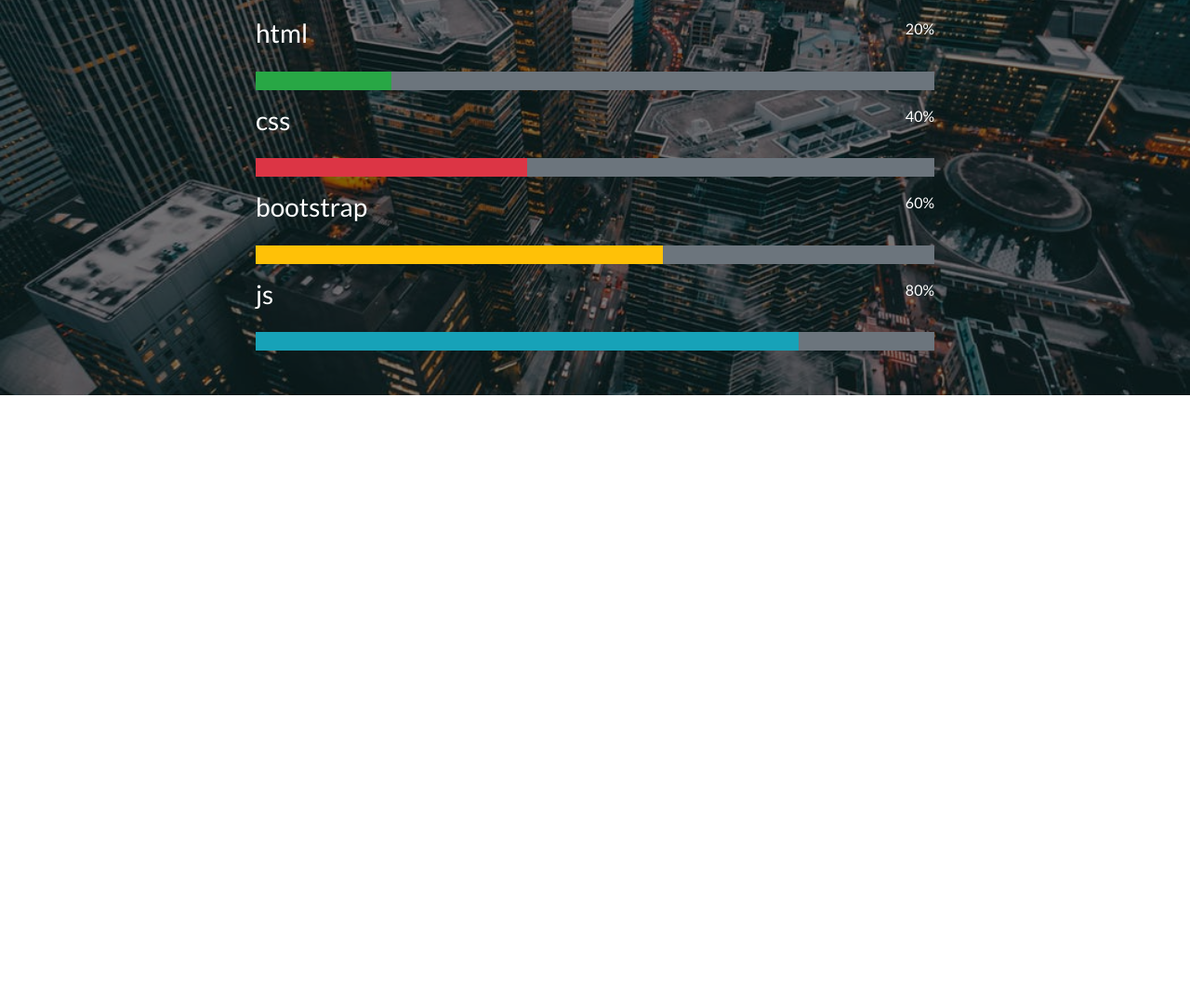
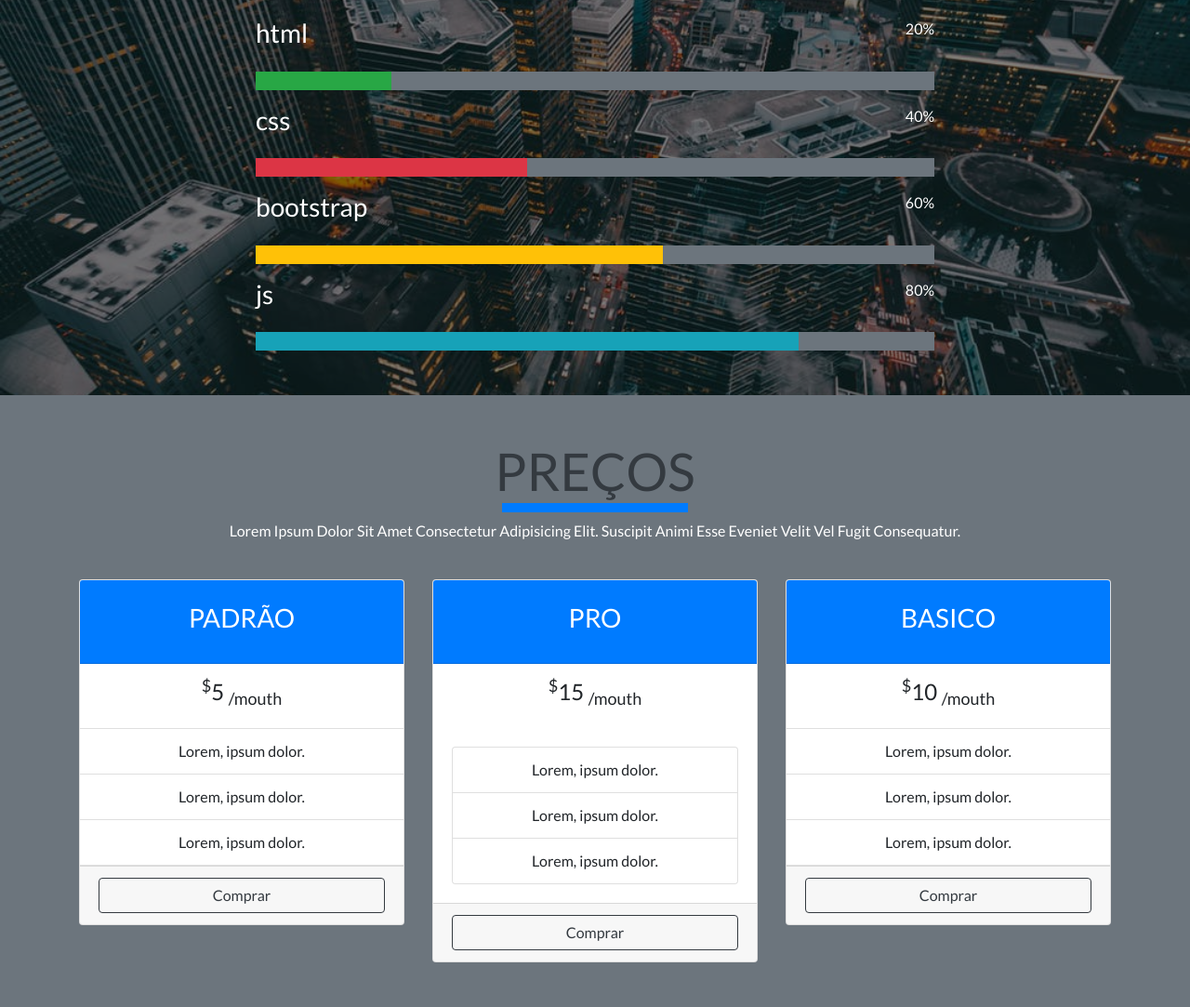
Before and after one commit to iurylippo/projetoBootstrap1, a plain HTML site: page index.html in a window 1280 px wide. Shown: the part 7552-8635 px from the top of the page at 93% size. Before the commit the page ends 7977 px from the top, so only its background shows below. Drawn offline with Linux system fonts and the light colour scheme.

Commit message:
adciona secao precos

```diff
--- a/index.html
+++ b/index.html
@@ -636,6 +636,112 @@
         </div>
     </section>
     <!-- fim section progresso -->
+    <!-- section precos -->
+    <section id="precos" class="py-5 bg-secondary">
+        <div class="container">
+            <!-- titulo -->
+            <div class="row">
+                <div class="col text-center">
+                    <h1 class="display-4 text-uppercase text-dark mb-0">
+                        <strong>preços</strong>
+                    </h1>
+                    <div class="titulo-underline bg-primary"></div>
+                    <p class="mt-2 text-capitalize text-white">
+                        Lorem ipsum dolor sit amet consectetur adipisicing elit. Suscipit animi esse eveniet velit vel fugit
+                        consequatur.
+                    </p>
+                </div>
+            </div>
+            <!-- fim do titulo -->
+            <div class="row">
+                <!-- card -->
+                <div class="col-md-4 mt-4">
+                    <div class="card">
+                        <!-- card header -->
+                        <div class="card-header bg-primary text-white text-uppercase text-center py-4">
+                            <h3>padrão</h3>
+                        </div>
+                        <!-- card-titulo -->
+                        <div class="card-title text-center my-3">
+                            <h4>
+                                <sup>$</sup>5
+                                <sub>/mouth</sub>
+                            </h4>
+                        </div>
+                        <!-- lista -->
+                        <ul class="list-group list-group-flush text-center">
+                            <li class="list-group-item">Lorem, ipsum dolor.</li>
+                            <li class="list-group-item">Lorem, ipsum dolor.</li>
+                            <li class="list-group-item">Lorem, ipsum dolor.</li>
+                        </ul>
+                        <!-- card footer -->
+                        <div class="card-footer">
+                            <a href="" class="btn btn-outline-dark btn-block text-capitalize">comprar</a>
+                        </div>
+                    </div>
+                </div>
+                <!-- fim card -->
+                <!-- card -->
+                <div class="col-md-4 mt-4">
+                    <div class="card">
+                        <!-- card header -->
+                        <div class="card-header bg-primary text-white text-uppercase text-center py-4">
+                            <h3>pro</h3>
+                        </div>
+                        <!-- card-titulo -->
+                        <div class="card-title text-center my-3">
+                            <h4>
+                                <sup>$</sup>15
+                                <sub>/mouth</sub>
+                            </h4>
+                        </div>
+                        <!-- lista -->
+                        <div class="card-body">
+                            <ul class="list-group text-center">
+                                <li class="list-group-item">Lorem, ipsum dolor.</li>
+                                <li class="list-group-item">Lorem, ipsum dolor.</li>
+                                <li class="list-group-item">Lorem, ipsum dolor.</li>
+                            </ul>
+                        </div>
+
+                        <!-- card footer -->
+                        <div class="card-footer">
+                            <a href="" class="btn btn-outline-dark btn-block text-capitalize">comprar</a>
+                        </div>
+                    </div>
+                </div>
+                <!-- fim card -->
+                <!-- card -->
+                <div class="col-md-4 mt-4">
+                    <div class="card">
+                        <!-- card header -->
+                        <div class="card-header bg-primary text-white text-uppercase text-center py-4">
+                            <h3>basico</h3>
+                        </div>
+                        <!-- card-titulo -->
+                        <div class="card-title text-center my-3">
+                            <h4>
+                                <sup>$</sup>10
+                                <sub>/mouth</sub>
+                            </h4>
+                        </div>
+                        <!-- lista -->
+                        <ul class="list-group list-group-flush text-center">
+                            <li class="list-group-item">Lorem, ipsum dolor.</li>
+                            <li class="list-group-item">Lorem, ipsum dolor.</li>
+                            <li class="list-group-item">Lorem, ipsum dolor.</li>
+                        </ul>
+                        <!-- card footer -->
+                        <div class="card-footer">
+                            <a href="" class="btn btn-outline-dark btn-block text-capitalize">comprar</a>
+                        </div>
+                    </div>
+                </div>
+                <!-- fim card -->
+            </div>
+        </div>
+    </section>
+    <!-- fim section precos -->
 
 
 
```
